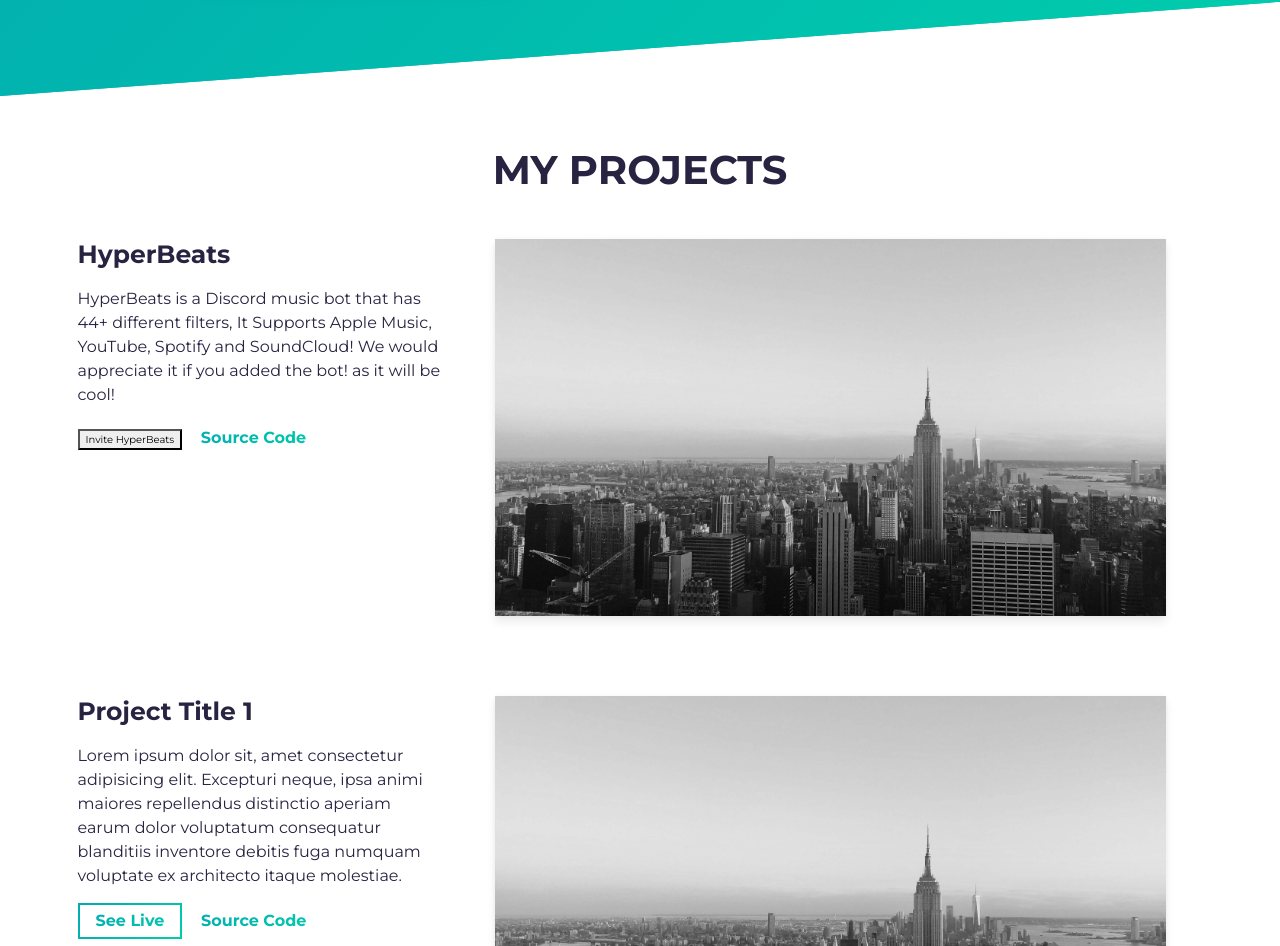
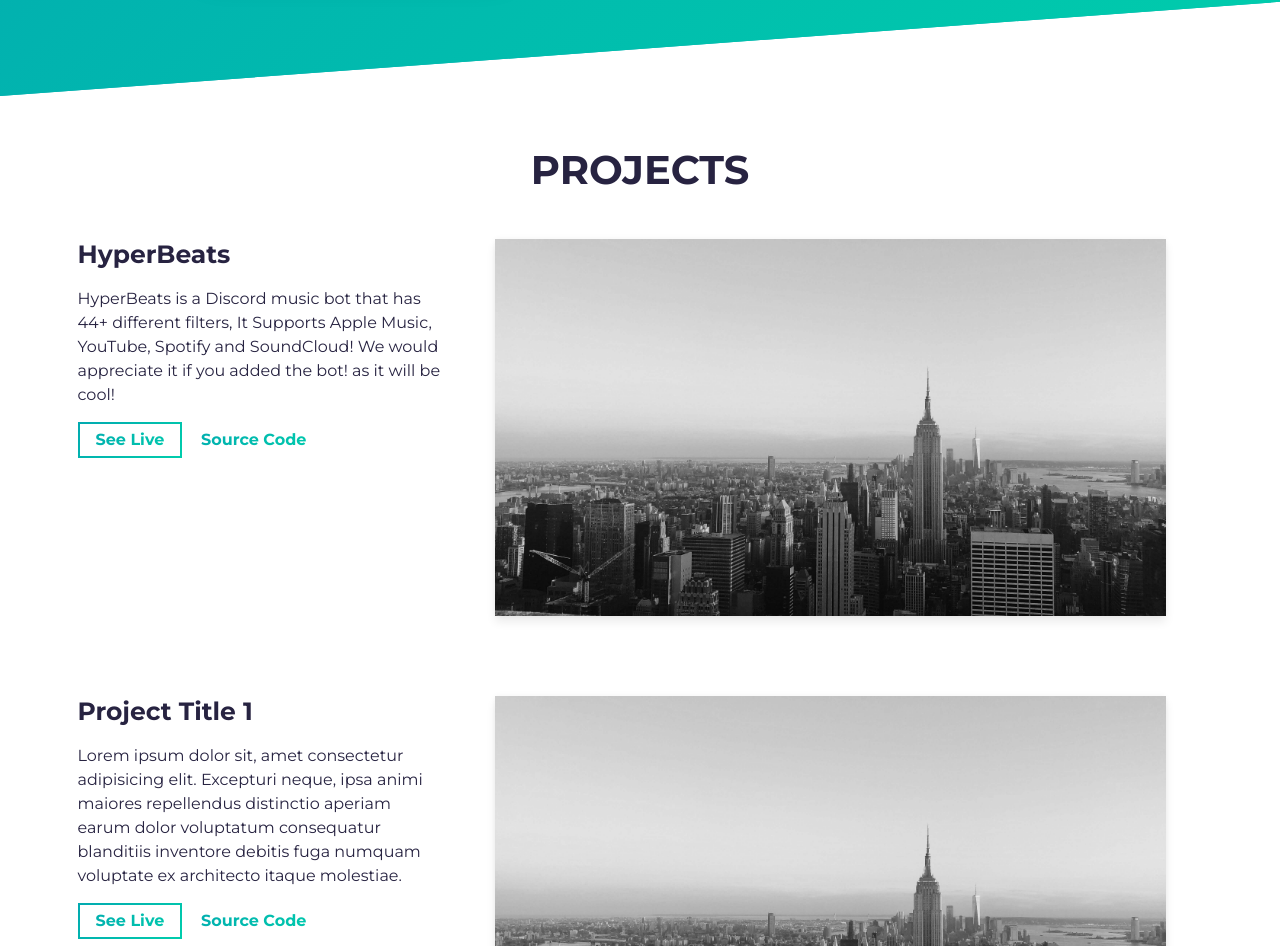
Before and after one commit to KyleGamezYT/portfolio, a website built with Parcel: page src/index.html in a window 1280 px wide. Shown: the part 1175-2121 px from the top of the page. Built offline with nearby package versions, Linux system fonts and the light colour scheme.

Commit message:
Checking Buttons

```diff
--- a/src/index.html
+++ b/src/index.html
@@ -90,7 +90,7 @@
   <section id="projects">
     <div class="container">
       <div class="project-wrapper">
-        <h2 class="section-title dark-blue-text">My Projects</h2>
+        <h2 class="section-title dark-blue-text">Projects</h2>
 
         <!-- Notice: each .row is a project -->
         <div class="row">
@@ -102,9 +102,10 @@
                   HyperBeats is a Discord music bot that has 44+ different filters, It Supports Apple Music, YouTube, Spotify and SoundCloud! We would appreciate it if you added the bot! as it will be cool!
                 </p>
               </div>
-             <button onclick="location.href = 'https://www.discord.com/api/oauth2/authorize?client_id=1000896934329987152&permissions=8&scope=bot%20applications.commands';" id="myButton" class="float-left submit-button" >Invite HyperBeats</button>
+              <a rel="noreferrer" target="_blank" class="cta-btn cta-btn--hero" href="#!">
+                See Live
               </a>
-              <a rel="noreferrer" target="_blank" class="cta-btn text-color-main" href="">
+              <a rel="noreferrer" target="_blank" class="cta-btn text-color-main" location.href="www.discord.com/api/oauth2/authorize?client_id=1000896934329987152&permissions=8&scope=bot%20applications.commands">
                 Source Code
               </a>
             </div>
```
